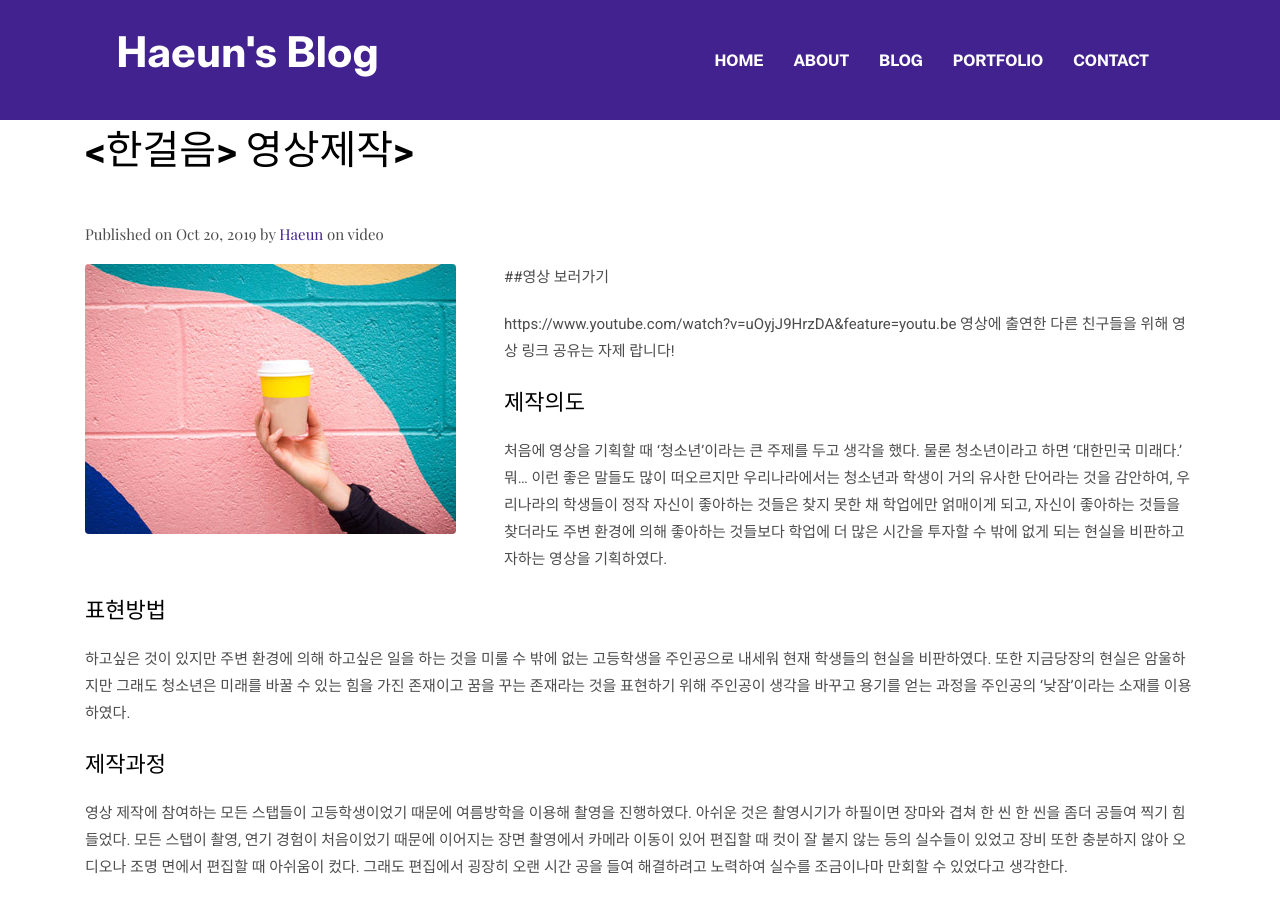
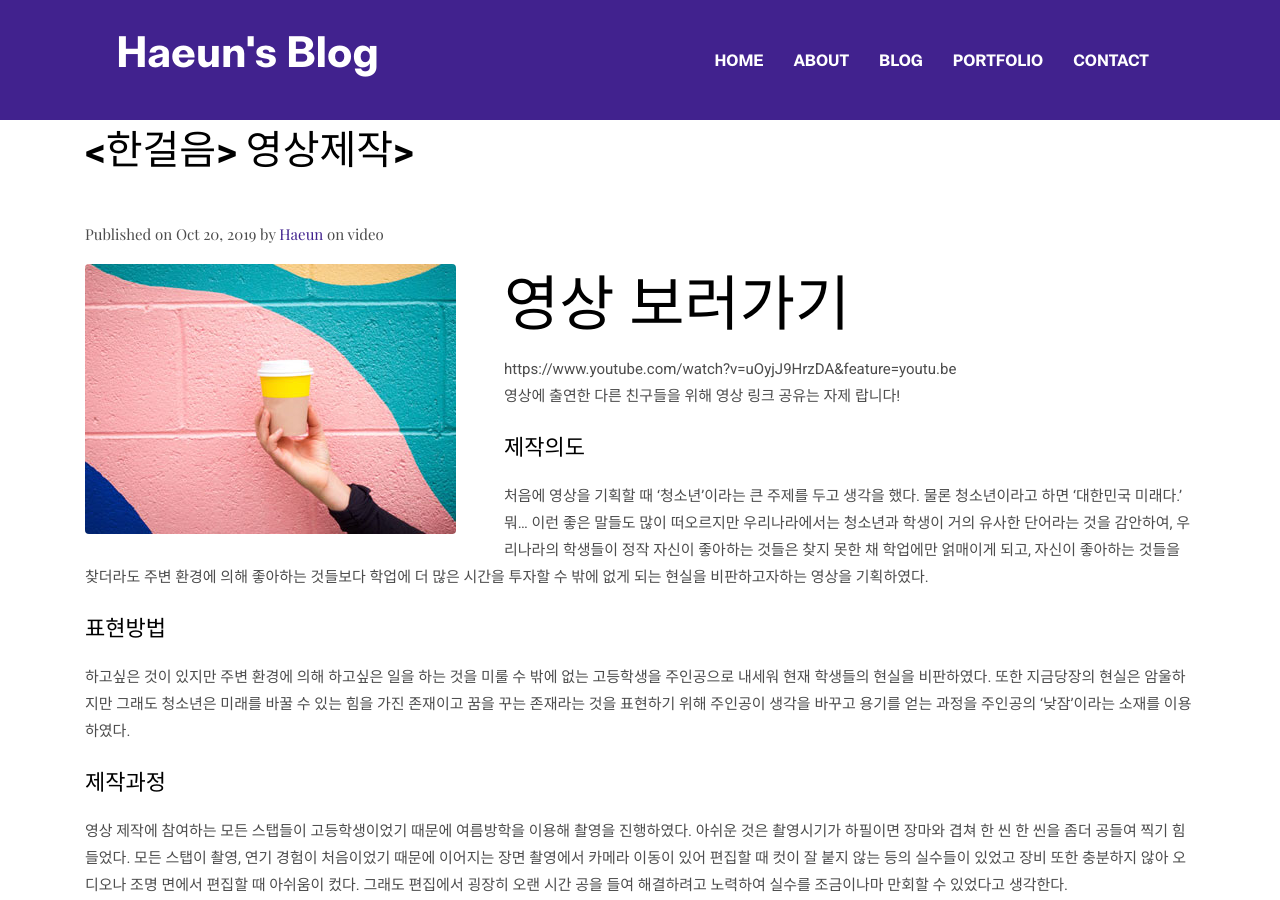
Before and after one commit to cheongsan16/cheongsan16.g, a Jekyll site: the page built from _posts/2019-10-20-one-step.md, in a window 1280 px wide and 900 px high, scrolled down 459 px. Built offline with Jekyll 4.4.1, drawn with Linux system fonts in a browser that asks for light colours.

```diff
--- a/_posts/2019-10-20-one-step.md
+++ b/_posts/2019-10-20-one-step.md
@@ -7,10 +7,10 @@ author: Haeun
 tags:   video
 ---
 
-##영상 보러가기
+## 영상 보러가기
 
 https://www.youtube.com/watch?v=uOyjJ9HrzDA&feature=youtu.be
-영상에 출연한 다른 친구들을 위해 영상 링크 공유는 자제 랍니다!
+<br>영상에 출연한 다른 친구들을 위해 영상 링크 공유는 자제 랍니다!
 
 **제작의도**
 
```
